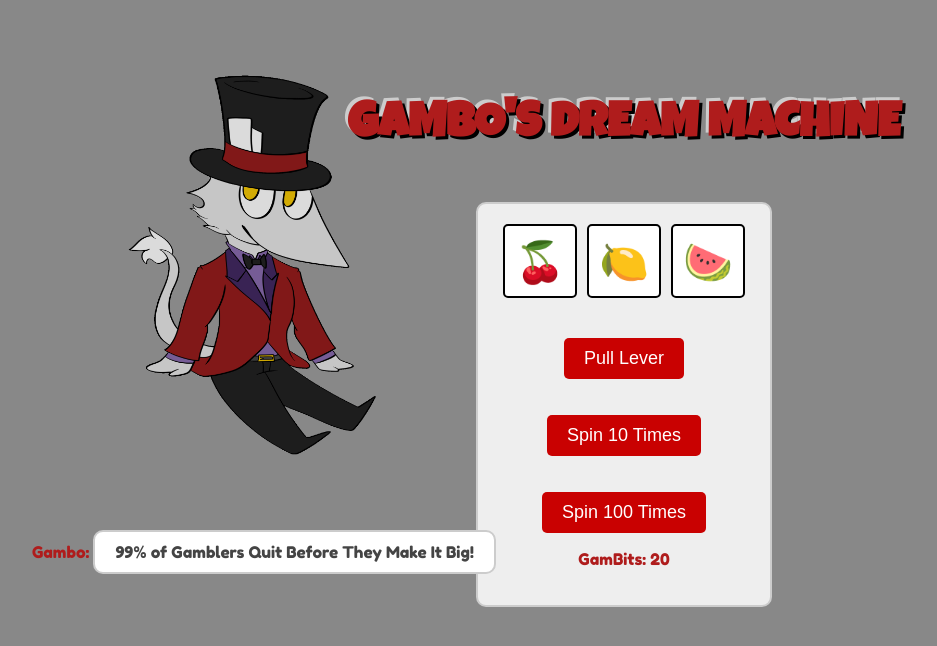
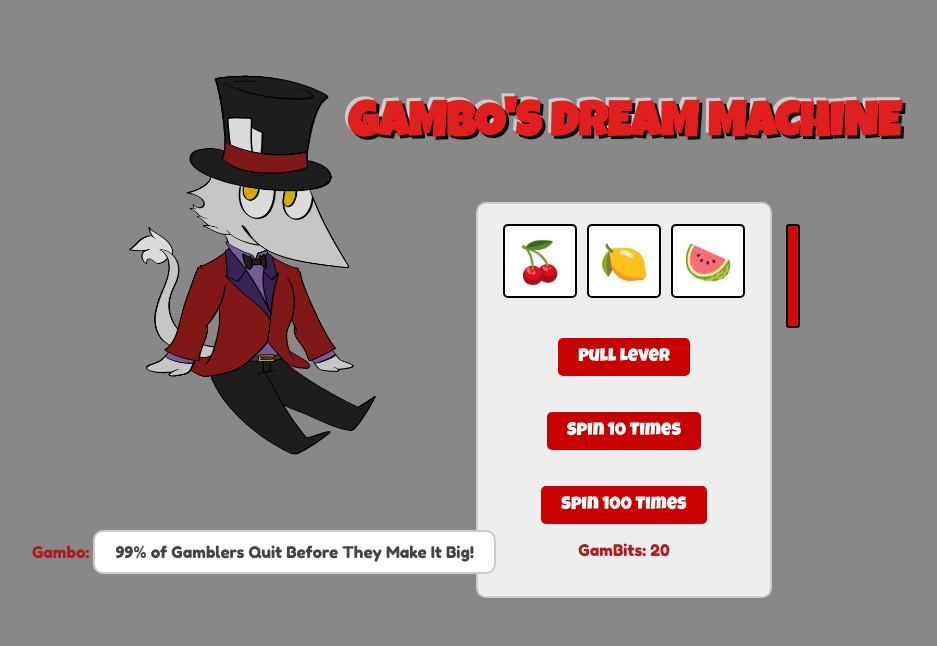
Before and after one commit to feathererac/ART101-Team-Project, a plain HTML site: page index.html in a window 1280 px wide. Shown: the whole page, without its empty margins (16-953 px from the left). Drawn offline with nearby package versions, Linux system fonts and the light colour scheme.

Commit message:
Font color, lever color update

```diff
--- a/css/styles.css
+++ b/css/styles.css
@@ -10,7 +10,7 @@ body {
 /* Anaglyph Effect for Titles */
 .anaglyph-title {
     font-family: 'Luckiest Guy', cursive;
-    color: #af1c1c;
+    color: #e21f1f;
     font-size: 3rem;
     position: relative;
     text-transform: uppercase;
@@ -87,7 +87,9 @@ body {
 .lever {
     width: 10px;
     height: 100px;
-    background: #888;
+    background-color: #d30707;
+    border: 2px solid #000000;
+    border-radius: 3px;
     position: absolute;
     right: -30px;
     top: 20px;
@@ -100,6 +102,7 @@ button {
     margin-top: 20px;
     padding: 10px 20px;
     font-size: 18px;
+    font-family: 'Luckiest Guy', cursive;
     cursor: pointer;
     border: none;
     border-radius: 5px;
--- a/js/script.js
+++ b/js/script.js
@@ -128,7 +128,6 @@ $(document).ready(function () {
         updateTokenDisplay();
         $("#message").text(`You sold your ${itemName} for ${tokenAmount} tokens. Keep spinning!`);
         $(`#${itemId}`).prop("disabled", true).text(`${itemName} SOLD`).css("opacity", 0.5);
-        showGamboMessage("Money! Money! Money!");
 
         itemsSold += 1;
         winProbability = Math.max(0.1, winProbability - 0.15);
@@ -167,7 +166,7 @@ $(document).ready(function () {
         },
         function () {
             // Optionally clear the message after hover
-            $("#gambo-bubble").text("");
+            $("#gambo-bubble").text("Money! Money! Money!");
         }
     );
 
```
